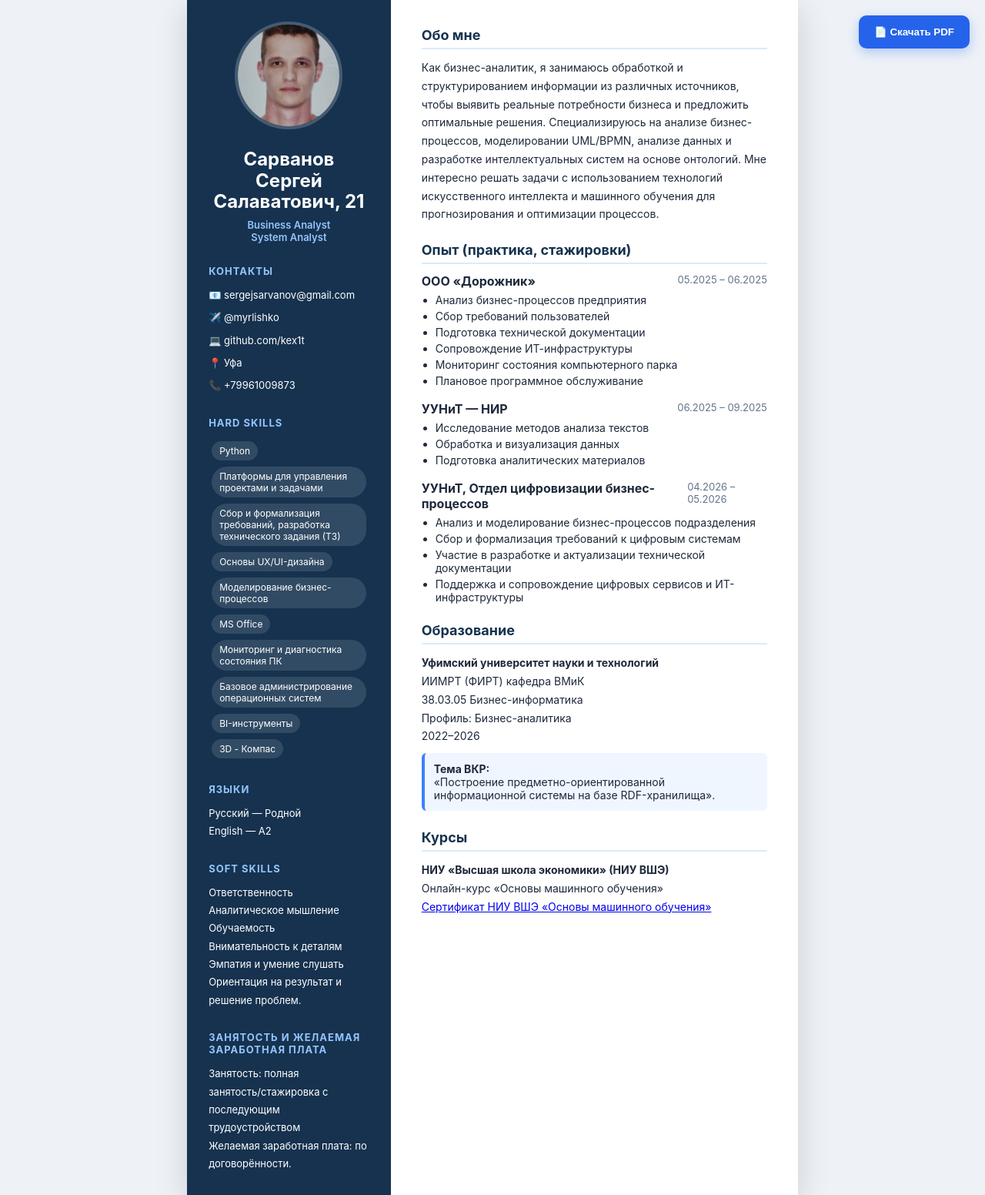
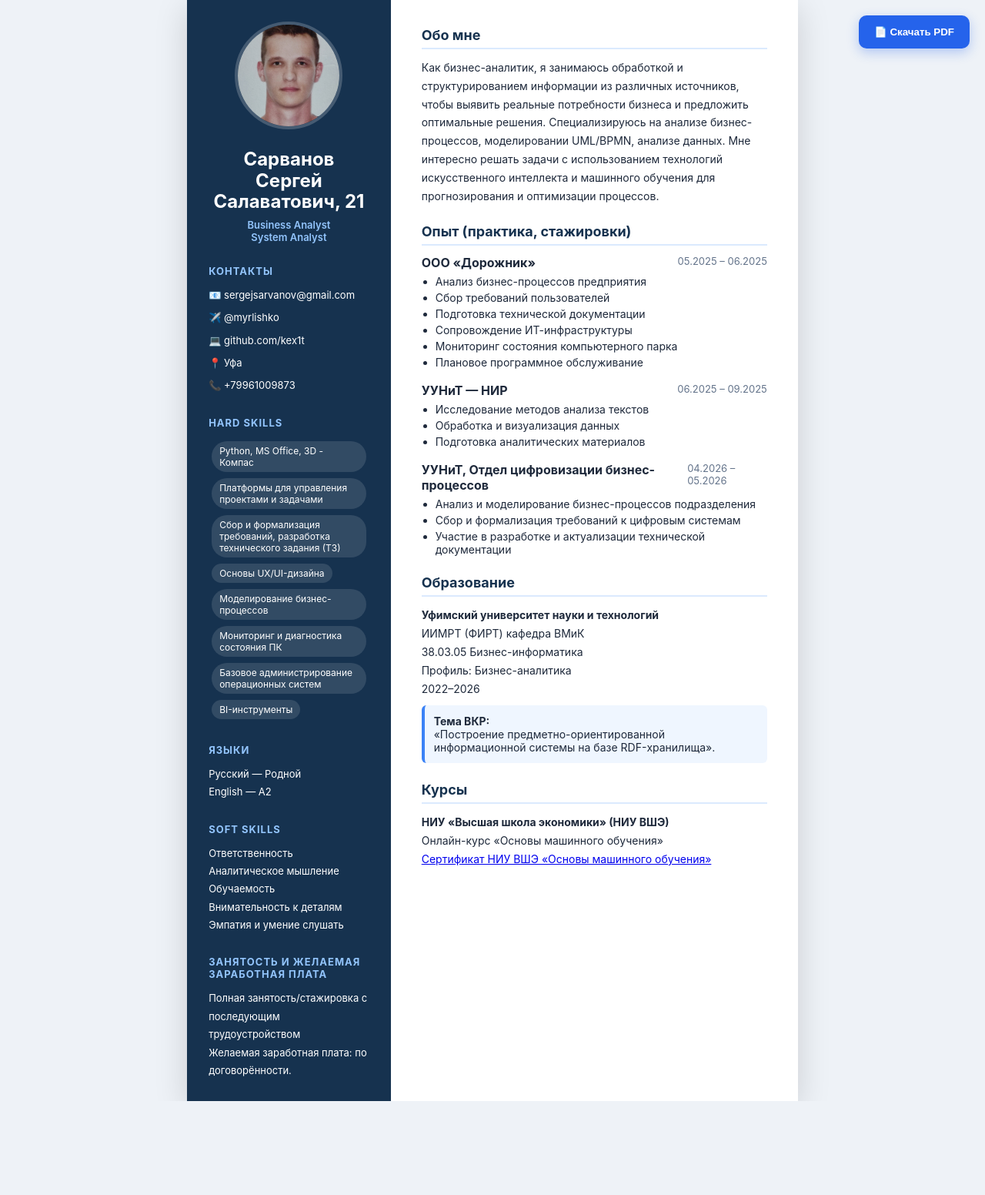
Before and after one commit to kex1t/kex1t.github.io, a plain HTML site: page index.html in a window 1280 px wide. Shown: the whole page at 77% size. After the commit the page ends 1430 px from the top, so only its background shows below. Drawn offline with Linux system fonts and the light colour scheme.

Commit message:
Add files via upload

```diff
--- a/index.html
+++ b/index.html
@@ -258,16 +258,15 @@ System Analyst
 <div class="side-title">HARD SKIlls</div>
 
 <div>
-<span class="skill">Python</span>
+<span class="skill">Python, MS Office, 3D - Компас</span>
 <span class="skill">Платформы для управления проектами и задачами</span>
 <span class="skill">Сбор и формализация требований, разработка технического задания (ТЗ)</span>
 <span class="skill">Основы UX/UI-дизайна</span>
 <span class="skill">Моделирование бизнес-процессов</span>
-<span class="skill">MS Office</span>
 <span class="skill">Мониторинг и диагностика состояния ПК</span>
 <span class="skill">Базовое администрирование операционных систем</span>
 <span class="skill">BI-инструменты</span>
-<span class="skill">3D - Компас</span>
+
 </div>
 
 <div class="side-title">Языки</div>
@@ -285,11 +284,11 @@ English — A2
 Обучаемость<br>
 Внимательность к деталям
 Эмпатия и умение слушать
-    Ориентация на результат и решение проблем.
+
 </div>
 <div class="side-title">Занятость и желаемая заработная плата</div>
 <div class="languages">
-Занятость: полная занятость/cтажировка с последующим трудоустройством <br>
+Полная занятость/cтажировка с последующим трудоустройством <br>
 Желаемая заработная плата: по договорённости. <br>
 </div>
     </div>
@@ -305,8 +304,7 @@ English — A2
 <div class="about">
 Как бизнес-аналитик, я занимаюсь обработкой и структурированием информации из различных источников, чтобы выявить реальные потребности бизнеса и предложить оптимальные решения.
 Специализируюсь на анализе бизнес-процессов,
-моделировании UML/BPMN, анализе данных и разработке
-интеллектуальных систем на основе онтологий. Мне интересно решать задачи с использованием технологий искусственного интеллекта и машинного обучения для прогнозирования и оптимизации процессов.
+моделировании UML/BPMN, анализе данных. Мне интересно решать задачи с использованием технологий искусственного интеллекта и машинного обучения для прогнозирования и оптимизации процессов.
 
 </div>
 
@@ -377,7 +375,7 @@ English — A2
     <li>Анализ и моделирование бизнес-процессов подразделения</li>
     <li>Сбор и формализация требований к цифровым системам</li>
     <li>Участие в разработке и актуализации технической документации</li>
-    <li>Поддержка и сопровождение цифровых сервисов и ИТ-инфраструктуры</li>
+
   </ul>
 
 </div>
```
